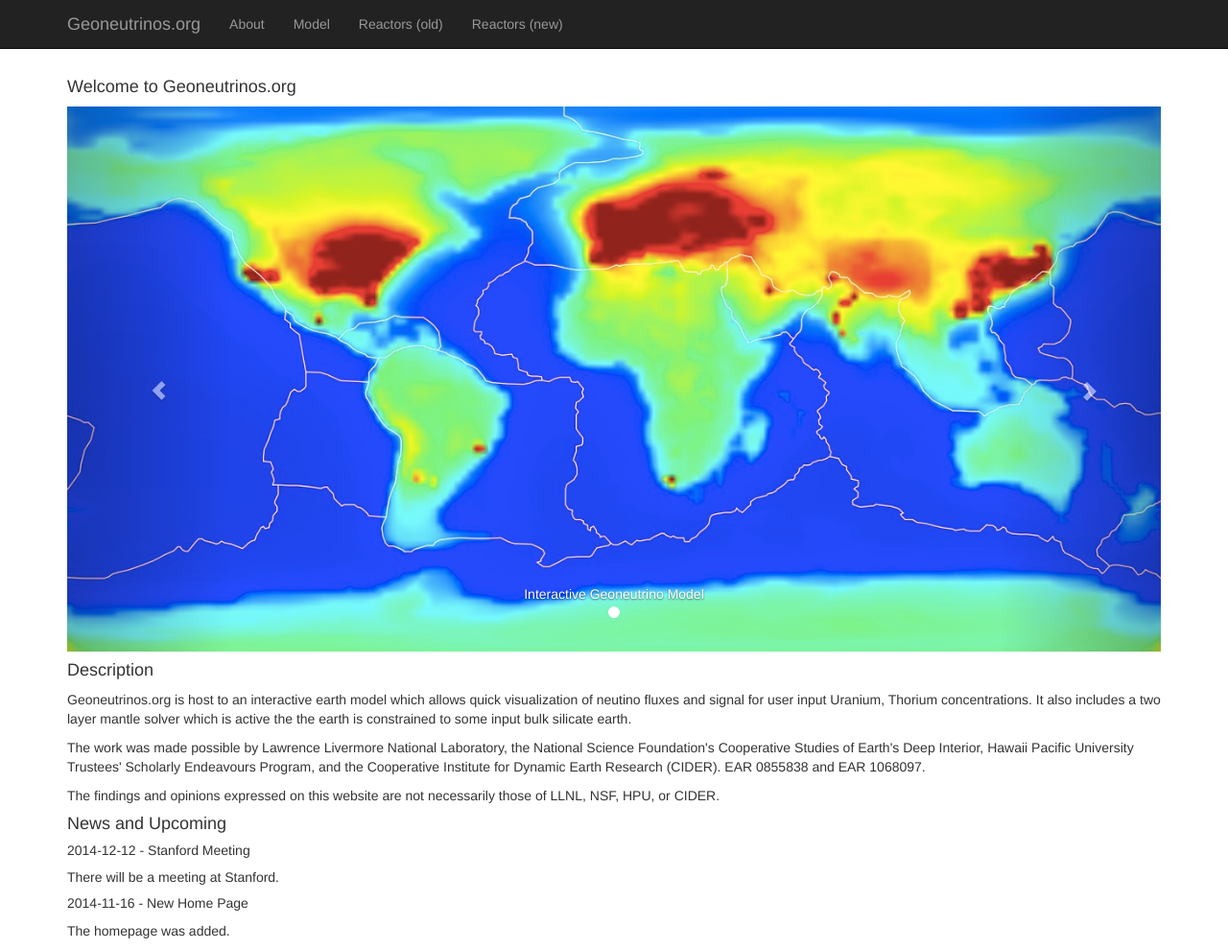
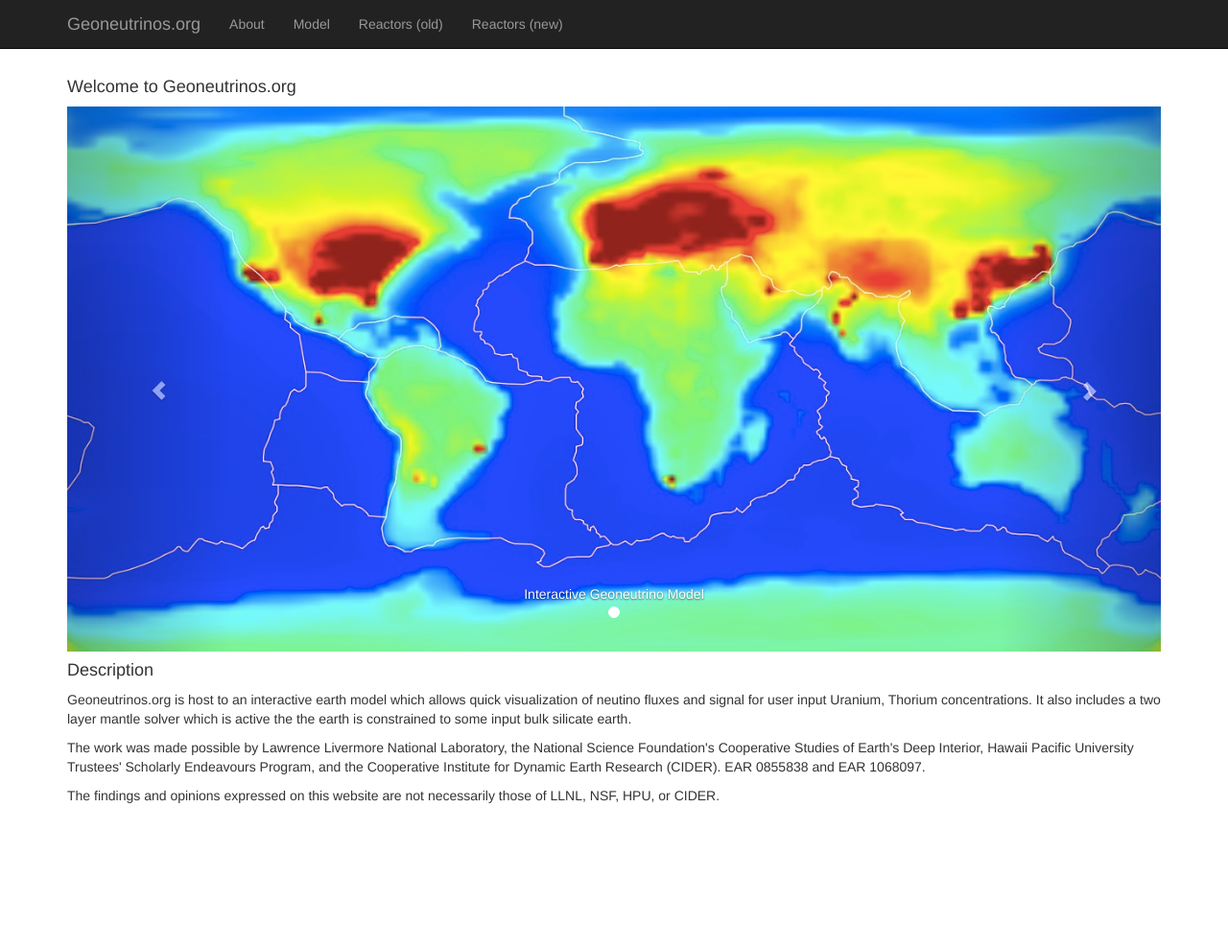
Before and after one commit to geoneutrinos/geoneutrinos.github.io, a Jekyll site: the page built from index.html, in a window 1280 px wide. Shown: the whole page at 96% size. Built offline with Jekyll 4.4.1, drawn with Linux system fonts in a browser that asks for light colours; after the commit the page ends 900 px from its top, so only the background shows below that.

Commit message:
remove "News and Upcoming" section from homepage

```diff
--- a/index.html
+++ b/index.html
@@ -44,9 +44,3 @@ layout: default
 It also includes a two layer mantle solver which is active the the earth is constrained to some input bulk silicate earth.</p>
 <p>The work was made possible by Lawrence Livermore National Laboratory, the National Science Foundation's Cooperative Studies of Earth's Deep Interior, Hawaii Pacific University Trustees' Scholarly Endeavours Program, and the Cooperative Institute for Dynamic Earth Research (CIDER). EAR 0855838 and EAR 1068097.
 <p>The findings and opinions expressed on this website are not necessarily those of LLNL, NSF, HPU, or CIDER.
-
-<h4>News and Upcoming</h4>
-<h5>2014-12-12 - Stanford Meeting</h5>
-<p>There will be a meeting at Stanford.</p>
-<h5>2014-11-16 - New Home Page</h5>
-<p>The homepage was added.</p>
```
